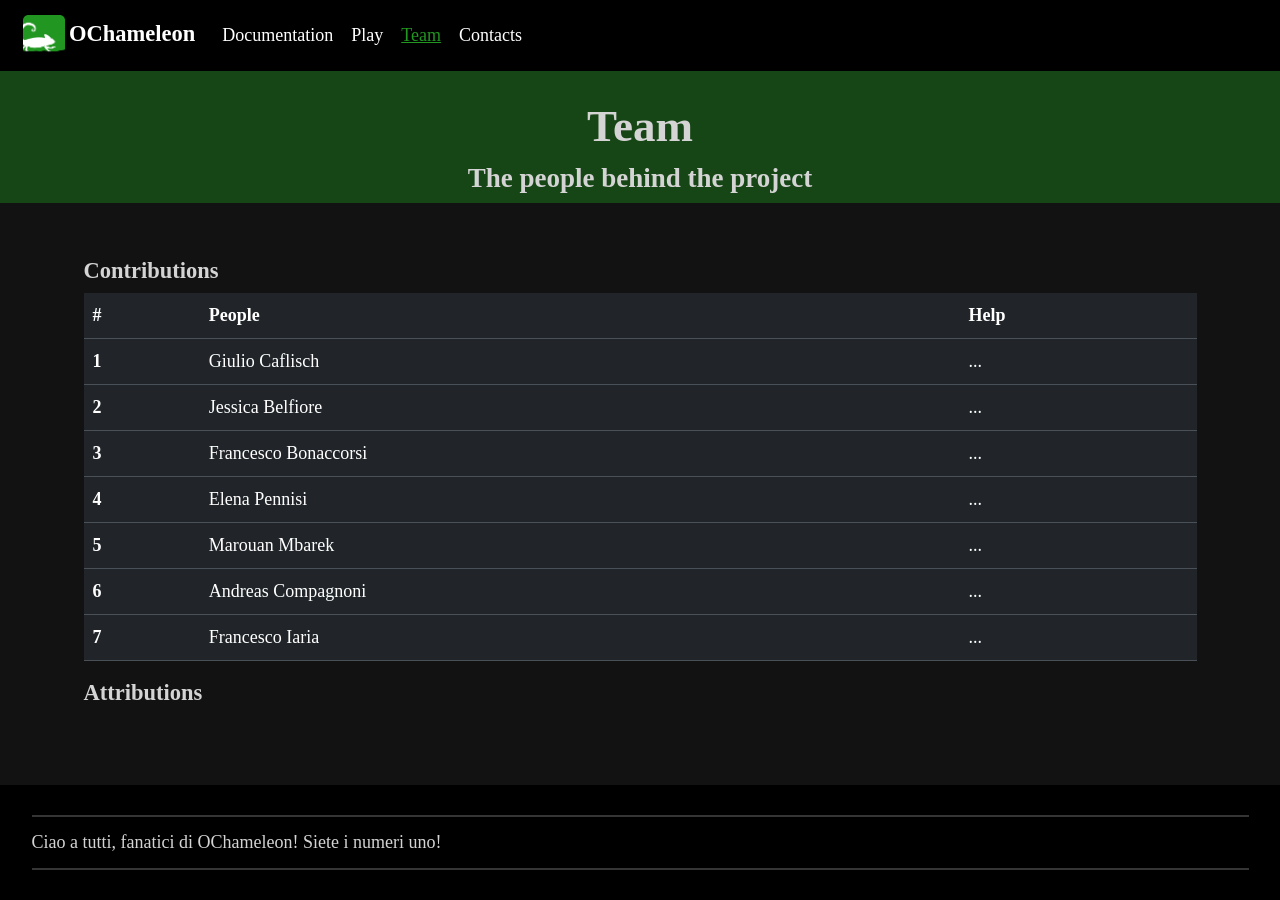
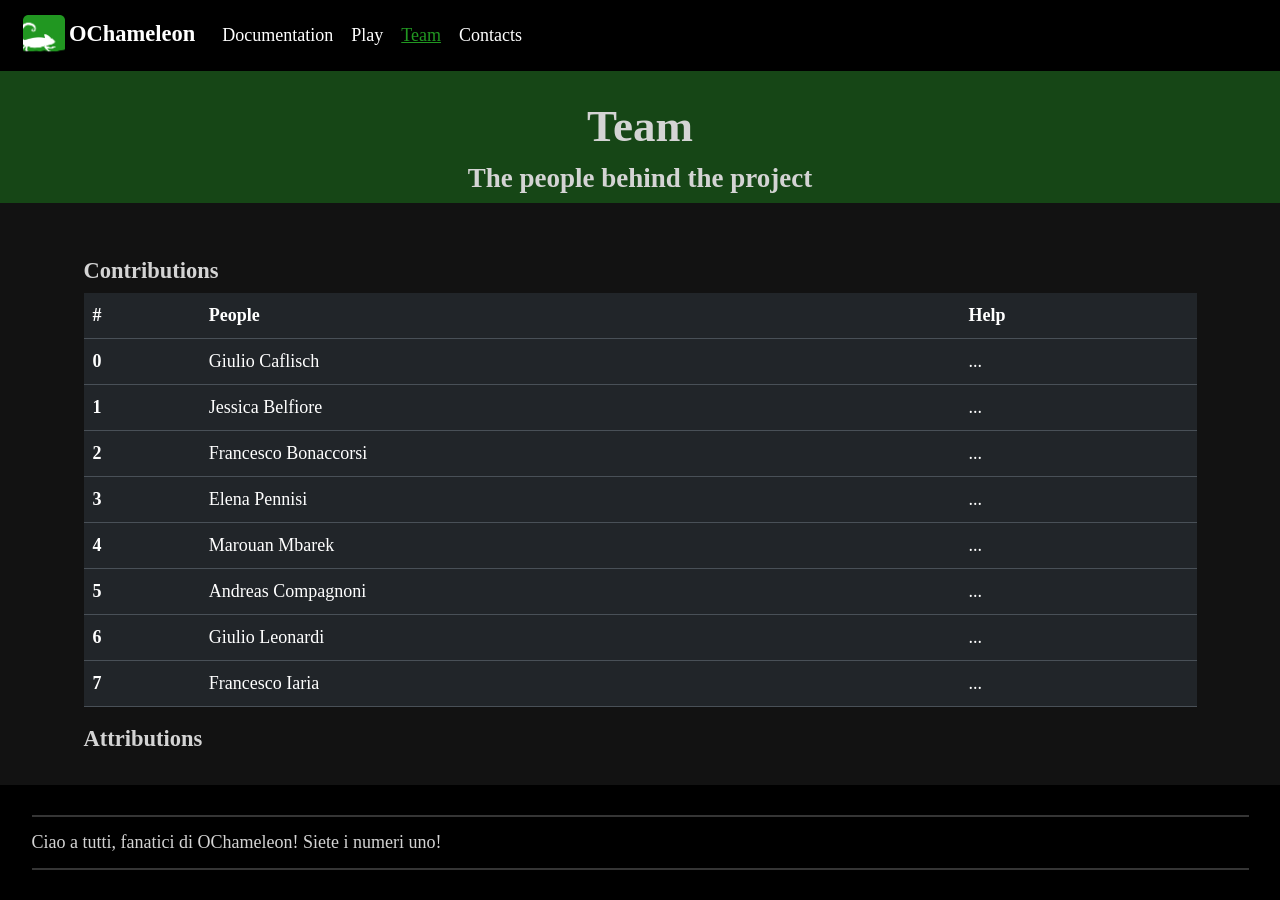
Before and after one commit to ochameleon/ochameleon.github.io, a Jekyll site: the page built from team.html, in a window 1280 px wide. Built offline with Jekyll 4.4.1, drawn with Linux system fonts in a browser that asks for light colours; some web fonts are replaced.

Commit message:
Reindexing and inserting missing element

```diff
--- a/team.html
+++ b/team.html
@@ -18,39 +18,44 @@ subtitle: The people behind the project
             </thead>
             <tbody>
                 <tr>
-                    <th scope="row">1</th>
+                    <th scope="row">0</th>
                     <td>Giulio Caflisch</td>
                     <td>
                         ...
                     </td>
                 </tr>
                 <tr>
-                    <th scope="row">2</th>
+                    <th scope="row">1</th>
                     <td>Jessica Belfiore</td>
                     <td>
                         ...
                     </td>
                 </tr>
                 <tr>
-                    <th scope="row">3</th>
+                    <th scope="row">2</th>
                     <td>Francesco Bonaccorsi</td>
                     <td>...</td>
                 </tr>
                 <tr>
-                    <th scope="row">4</th>
+                    <th scope="row">3</th>
                     <td>Elena Pennisi</td>
                     <td>
                         ...
                     </td>
                 </tr>
                 <tr>
-                    <th scope="row">5</th>
+                    <th scope="row">4</th>
                     <td>Marouan Mbarek</td>
                     <td>...</td>
                 </tr>
                 <tr>
+                    <th scope="row">5</th>
+                    <td>Andreas Compagnoni</td>
+                    <td>...</td>
+                </tr>
+                <tr>
                     <th scope="row">6</th>
-                    <td>Andreas Compagnoni</td>
+                    <td>Giulio Leonardi</td>
                     <td>...</td>
                 </tr>
                 <tr>
```
